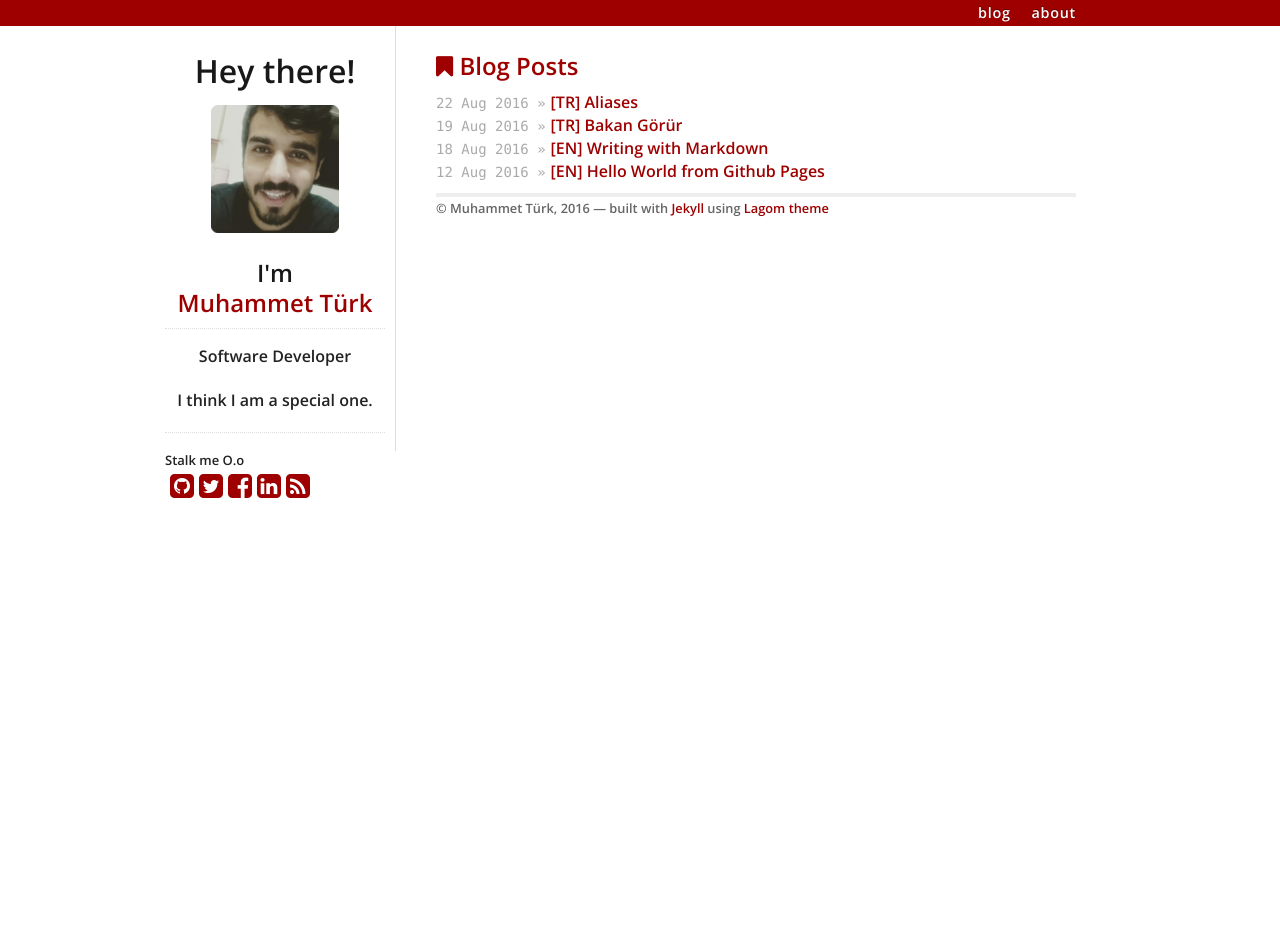
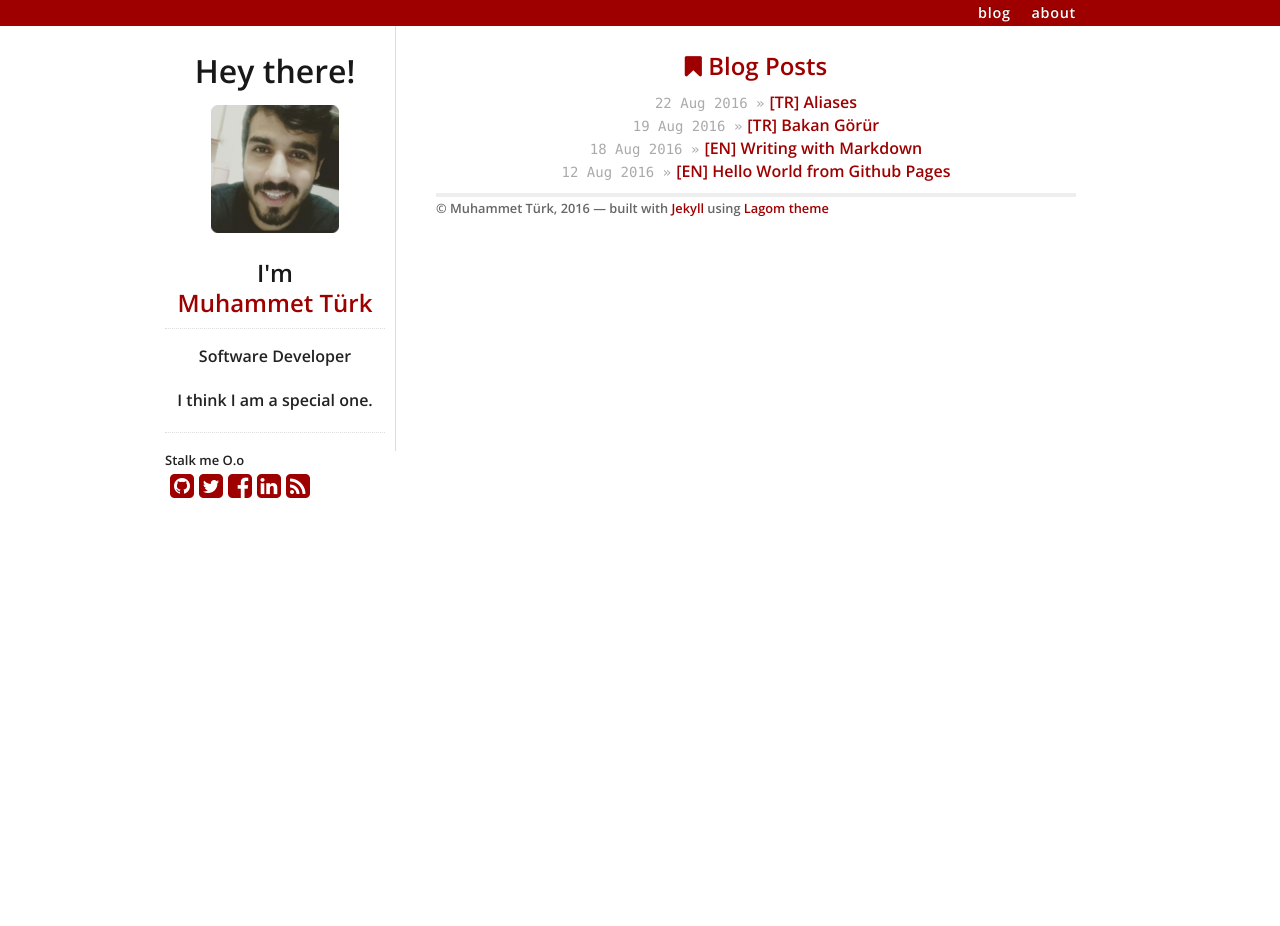
Before and after one commit to mturk111/mturk111.github.io, a Jekyll site: the page built from index.html, in a window 1280 px wide. Built offline with Jekyll 4.4.1, drawn with Linux system fonts in a browser that asks for light colours; nearby versions of some CDN libraries.

Commit message:
Update index.html

```diff
--- a/index.html
+++ b/index.html
@@ -3,7 +3,7 @@ layout: default
 title: Blog Posts
 ---
 
-<div id="home">
+<div id="home" style="text-align : center;">
   <h2><i class="fa fa-bookmark"></i> Blog Posts</h2>
   <ul id="blog-posts" class="posts">
     {% for post in site.posts %}
```
